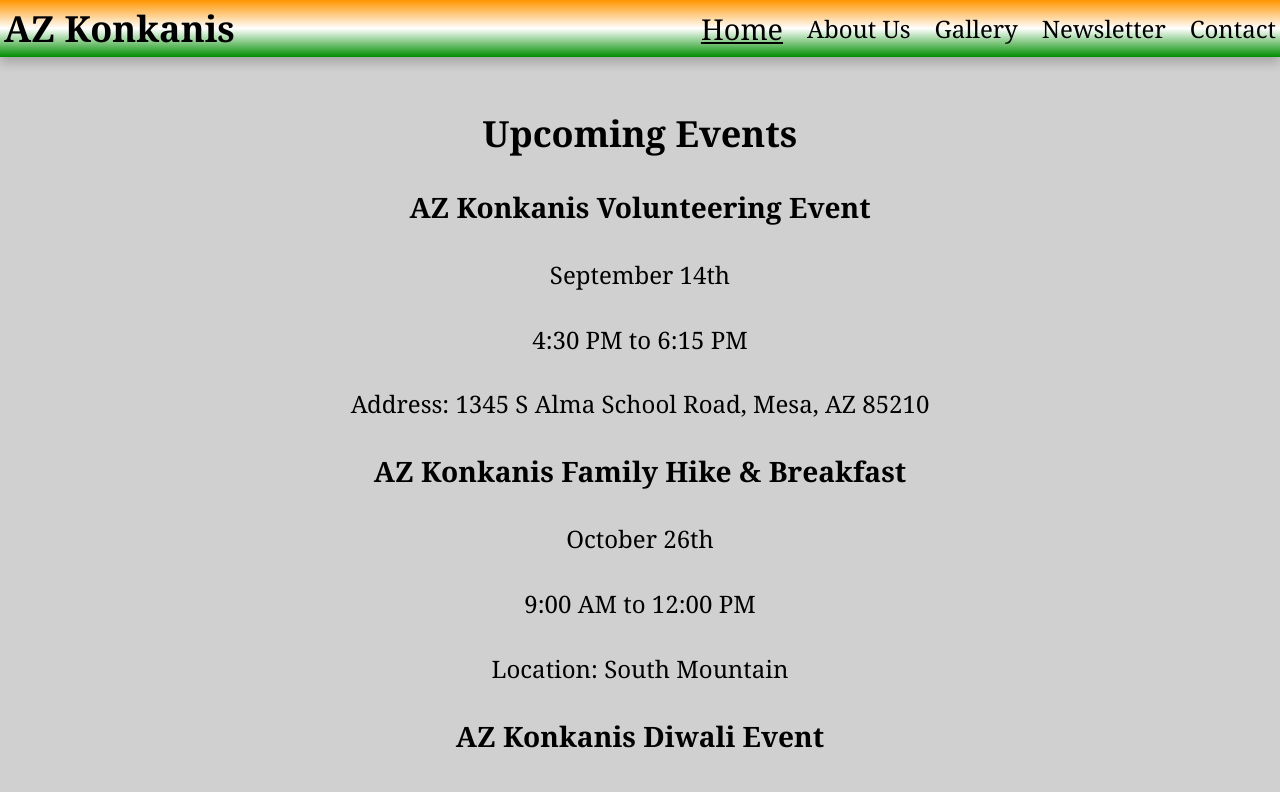
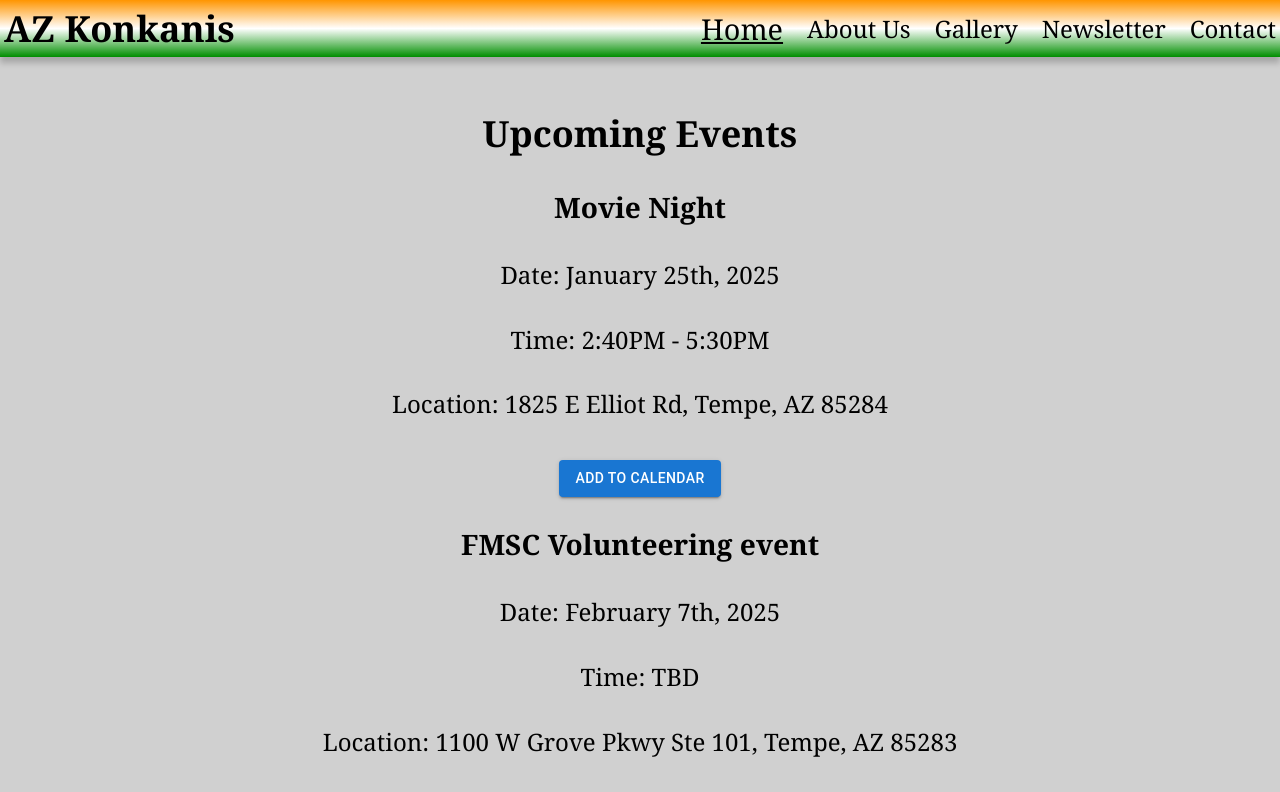
Before and after one commit to NithinJakrebet/azka_site, a React (Create React App) app in the folder frontend/: page / in a window 1280 px wide. Shown: the top 792 px of the page. Built offline with nearby package versions, Linux system fonts and the light colour scheme.

Commit message:
feat: upcoming events and newsletter updates

```diff
--- a/frontend/src/pages/Contact.jsx
+++ b/frontend/src/pages/Contact.jsx
@@ -9,7 +9,6 @@ const Contact = () => {
         <AnimatedPage>
             <Box className="text_box2">
                 <h1>Contact Us!</h1>
-                <h3>Shreeja Baliga: <a href="mailto:shreejapai@yahoo.com">shreejapai@yahoo.com</a> </h3>
                 <Button
                     sx={{
                         transition: 'transform 0.3s ease-in-out',
--- a/frontend/src/pages/Gallery.jsx
+++ b/frontend/src/pages/Gallery.jsx
@@ -74,7 +74,7 @@ export default function Gallery() {
                         <h1 className="title">{album.title}</h1>
 
                         {/* Render the link to the full album if available */}
-                        {album.link ? (
+                        {/* {album.link ? (
                             <a
                                 href={album.link}
                                 target="_blank"
@@ -83,7 +83,7 @@ export default function Gallery() {
                             >
                                 Full Album
                             </a>
-                        ) : null}
+                        ) : null} */}
 
                         <div
                             style={{
--- a/frontend/src/pages/Home.jsx
+++ b/frontend/src/pages/Home.jsx
@@ -1,3 +1,4 @@
+import { useMemo } from "react";
 import '../styling/pages.css';
 import AnimatedPage from "../components/AnimatedPage.jsx";
 import AppearOnScroll from "../components/AppearOnScroll";
@@ -6,61 +7,326 @@ import AccordionSummary from '@mui/material/AccordionSummary';
 import AccordionDetails from '@mui/material/AccordionDetails';
 import Typography from '@mui/material/Typography';
 import ExpandMoreIcon from '@mui/icons-material/ExpandMore';
+// Material UI button
+import Button from '@mui/material/Button';
 
-
-const archivedEvents = [
+/**
+ * 1. Our events with date in `YYYY-MM-DD` format, startTime and endTime as "HH:mm" (24-hour).
+ */
+const allEvents = [
+  {
+    title: "Movie Night",
+    date: "2025-01-25",
+    startTime: "14:40", // 2:40pm
+    endTime: "17:30",   // 5:30pm
+    location: "1825 E Elliot Rd, Tempe, AZ 85284",
+    description: "Screening for a Konkani movie"
+  },
+  {
+    title: "FMSC Volunteering event",
+    date: "2025-02-07",
+    // No startTime => "TBD"
+    location: "1100 W Grove Pkwy Ste 101, Tempe, AZ 85283",
+    description: "Pack meals for those in need."
+  },
+  {
+    title: "AZ Konkanis Spring Picnic",
+    date: "2025-02-23",
+    startTime: "10:00",
+    endTime: "16:00",
+    location: "5711 S All America Way, Tempe, AZ 85283",
+    description: "Games, food, fun!"
+  },
+  {
+    title: "Chudi Puja",
+    date: "2025-08-03",
+    startTime: "10:00",
+    endTime: "14:00",
+    location: "615 S Beck Ave, Tempe, AZ 85281",
+    description: "A community puja event."
+  },
+  // Archived
   {
     title: "Spring Picnic",
-        date: "March 20, 2024",
-        description: "An exciting picnic event for families and friends at the local park. Games, food, and more!"
+    date: "2024-03-20",
+    description: "An exciting picnic event for families and friends."
   },
   {
     title: "Hike",
-        date: "July 14, 2024",
+    date: "2024-07-14",
     description: "A scenic hike to raise funds."
-    }
+  },
+  {
+    title: "Volunteering Event",
+    date: "2024-09-14",
+    description: "Community volunteering program."
+  },
+  {
+    title: "Hike & Breakfast",
+    date: "2024-10-26",
+    description: "Morning hike, then a delicious breakfast."
+  },
+  {
+    title: "Diwali Event",
+    date: "2024-11-16",
+    description: "Celebrate Diwali with us!"
+  },
 ];
 
+// ===================== Utility Functions ===================== //
+
+/**
+ * Returns a JavaScript Date if `dateStr` is valid, otherwise null.
+ * Expects dateStr like "2025-01-25" or "January 25, 2025".
+ */
+function parseDate(dateStr) {
+  if (!dateStr) return null;
+  const dt = new Date(dateStr);
+  return isNaN(dt.getTime()) ? null : dt;
+}
+
+/**
+ * Convert a date string (YYYY-MM-DD) to "Month DaySuffix, Year"
+ * e.g. "2025-01-25" => "January 25th, 2025".
+ */
+function formatDate(dateStr) {
+  const dt = parseDate(dateStr);
+  if (!dt) return "";
+
+  const months = [
+    "January", "February", "March",
+    "April", "May", "June",
+    "July", "August", "September",
+    "October", "November", "December"
+  ];
+
+  // daySuffix helper
+  const daySuffix = (day) => {
+    if (day >= 11 && day <= 13) return "th";
+    switch (day % 10) {
+      case 1: return "st";
+      case 2: return "nd";
+      case 3: return "rd";
+      default: return "th";
+    }
+  };
+
+  const year = dt.getFullYear();
+  const monthName = months[dt.getMonth()];
+  const day = dt.getDate();
+  const suffix = daySuffix(day);
+
+  return `${monthName} ${day}${suffix}, ${year}`;
+}
+
+/**
+ * Convert "HH:mm" (24-hour) to "h:mma" in uppercase, e.g. "10:47AM".
+ * If missing, return "TBD".
+ */
+function formatTime(timeStr) {
+  if (!timeStr) return "TBD";
+  const [hour, minute] = timeStr.split(":");
+  if (!hour || !minute) return "TBD";
+
+  let hr = parseInt(hour, 10);
+  const min = parseInt(minute, 10);
+  if (isNaN(hr) || isNaN(min)) return "TBD";
+
+  const ampm = hr >= 12 ? "PM" : "AM";
+  if (hr === 0) {
+    hr = 12; // midnight is 12 AM
+  } else if (hr > 12) {
+    hr -= 12;
+  }
+  const minStr = min.toString().padStart(2, "0");
+
+  return `${hr}:${minStr}${ampm}`;
+}
+
+/**
+ * Build a combined time range, e.g. "2:40PM - 5:30PM",
+ * or "TBD - 5:30PM", "2:40PM - TBD", or "TBD" if both missing.
+ */
+function formatTimeRange(startTime, endTime) {
+  const start = formatTime(startTime);
+  const end = formatTime(endTime);
+
+  // both "TBD"
+  if (start === "TBD" && end === "TBD") {
+    return "TBD";
+  }
+  // if only start is known
+  if (start !== "TBD" && end === "TBD") {
+    return `${start} - TBD`;
+  }
+  // if only end is known
+  if (start === "TBD" && end !== "TBD") {
+    return `TBD - ${end}`;
+  }
+  // if both are known
+  return `${start} - ${end}`;
+}
+
+/**
+ * Combine date (YYYY-MM-DD) and time (HH:mm) into a JS Date.
+ * If time missing, default to 10:00 or 11:00, etc.
+ */
+function buildDateTime(dateStr, timeStr, defaultTime = "10:00") {
+  const dateObj = parseDate(dateStr);
+  if (!dateObj) return null;
+
+  const [hours, minutes] = (timeStr || defaultTime).split(":");
+  const newDate = new Date(
+    dateObj.getFullYear(),
+    dateObj.getMonth(),
+    dateObj.getDate(),
+    parseInt(hours, 10),
+    parseInt(minutes, 10),
+    0
+  );
+  return newDate;
+}
+
+/**
+ * Create ICS text from event’s date/time data.
+ */
+function createICSFileContent(event) {
+  // Build start and end Date objects.
+  const startDateTime = buildDateTime(event.date, event.startTime, "10:00");
+  const endDateTime = buildDateTime(event.date, event.endTime, "11:00");
+
+  const now = new Date();
+  const icsStart = startDateTime || now;
+  // If end is missing, default = start + 1 hour
+  const icsEnd = endDateTime || new Date(icsStart.getTime() + 60 * 60 * 1000);
+
+  // ICS format: YYYYMMDDTHHMMSS
+  const toCalFormat = (date) => {
+    const year = date.getFullYear();
+    const month = String(date.getMonth() + 1).padStart(2, "0");
+    const day = String(date.getDate()).padStart(2, "0");
+    const hours = String(date.getHours()).padStart(2, "0");
+    const minutes = String(date.getMinutes()).padStart(2, "0");
+    const seconds = "00";
+    return `${year}${month}${day}T${hours}${minutes}${seconds}`;
+  };
+
+  const start = toCalFormat(icsStart);
+  const end = toCalFormat(icsEnd);
+
+  return `BEGIN:VCALENDAR
+VERSION:2.0
+CALSCALE:GREGORIAN
+BEGIN:VEVENT
+SUMMARY:${event.title || ""}
+DESCRIPTION:${event.description || ""}
+DTSTART:${start}
+DTEND:${end}
+LOCATION:${event.location || ""}
+END:VEVENT
+END:VCALENDAR`;
+}
+
+/**
+ * Trigger a download of the ICS file in the browser.
+ */
+function downloadICSFile(event) {
+  const icsContent = createICSFileContent(event);
+  const blob = new Blob([icsContent], { type: "text/calendar;charset=utf-8" });
+  const url = URL.createObjectURL(blob);
+
+  const link = document.createElement("a");
+  link.href = url;
+  link.download = `${(event.title || "event").replace(/\s+/g, "_")}.ics`;
+  document.body.appendChild(link);
+  link.click();
+  document.body.removeChild(link);
+
+  URL.revokeObjectURL(url);
+}
+
+// ===================== Main Component ===================== //
+
 export default function Home() {
+  // Separate upcoming vs archived
+  const { upcomingEvents, archivedEvents } = useMemo(() => {
+    const now = new Date();
+    const upcoming = [];
+    const archived = [];
+
+    allEvents.forEach((event) => {
+      const eventDate = parseDate(event.date);
+      // If invalid or in the past -> archived
+      if (!eventDate || eventDate < now) {
+        archived.push(event);
+      } else {
+        upcoming.push(event);
+      }
+    });
+
+    return { upcomingEvents: upcoming, archivedEvents: archived };
+  }, []);
+
   return (
     <AnimatedPage>
       <AppearOnScroll>
         <div className="text_box">
+          {/* Upcoming Events */}
           <h2>Upcoming Events</h2>
+          {upcomingEvents.length === 0 ? (
+            <p>No upcoming events at this time.</p>
+          ) : (
+            upcomingEvents.map((event, idx) => {
+              const displayDate = formatDate(event.date);
+              const timeRange = formatTimeRange(event.startTime, event.endTime);
+              return (
+                <div key={idx} style={{ marginBottom: "1.5rem" }}>
+                  <h3>{event.title}</h3>
+                  <h4>Date: {displayDate}</h4>
+                  <h4>Time: {timeRange}</h4>
+                  {event.location && <h4>Location: {event.location}</h4>}
 
-                    {/* New Events */}
-                    <h3>AZ Konkanis Volunteering Event</h3>
-                    <h4>September 14th</h4>
-                    <h4>4:30 PM to 6:15 PM</h4>
-                    <h4>Address: 1345 S Alma School Road, Mesa, AZ 85210</h4>
+                  <Button
+                    variant="contained"
+                    color="primary"
+                    onClick={() => downloadICSFile(event)}
+                    style={{ marginTop: "0.5rem" }}
+                  >
+                    Add to Calendar
+                  </Button>
+                </div>
+              );
+            })
+          )}
 
-                    <h3>AZ Konkanis Family Hike & Breakfast</h3>
-                    <h4>October 26th</h4>
-                    <h4>9:00 AM to 12:00 PM</h4>
-                    <h4>Location: South Mountain</h4>
-
-                    <h3>AZ Konkanis Diwali Event</h3>
-                    <h4>November 16th</h4>
-                    <h4>Details TBD</h4>
-
-                    {/* Archived Events using Accordion */}
+          {/* Archived Events */}
           <h2>Archived Events</h2>
           <Accordion>
             <AccordionSummary expandIcon={<ExpandMoreIcon />}>
               <Typography>Archived Events</Typography>
             </AccordionSummary>
             <AccordionDetails>
-                            {archivedEvents.map((event, index) => (
-                                <div key={index}>
-                                    <h4>{event.title}</h4>
-                                    <p>Date: {event.date}</p>
-                                    <p>{event.description}</p>
+              {archivedEvents.map((event, index) => {
+                const displayDate = formatDate(event.date);
+                const timeRange = formatTimeRange(event.startTime, event.endTime);
+                return (
+                  <div key={index} style={{ marginBottom: "1rem" }}>
+                    <h3>{event.title}</h3>
+                    <p>
+                      {displayDate}
+                      {timeRange === "TBD"
+                        ? ""         // omit time if entirely "TBD"
+                        : `, ${timeRange}`
+                      }
+                    </p>
+                    {event.description && <p>{event.description}</p>}
                   </div>
-                            ))}
+                );
+              })}
             </AccordionDetails>
           </Accordion>
         </div>
       </AppearOnScroll>
     </AnimatedPage>
-    )
+  );
 }
--- a/frontend/src/styling/navbar.css
+++ b/frontend/src/styling/navbar.css
@@ -11,7 +11,7 @@ body {
 nav {
     background: linear-gradient(to bottom, rgb(255, 149, 0), rgb(255, 255, 255), rgb(0, 142, 0));
     background-size:contain;
-    box-shadow: 0 6px 10px 0 rgba(0,0,0,0.2);
+    box-shadow: 0 6px 6px 0 rgba(0,0,0,0.2);
     background-position: 0%;
     color: rgb(0, 0, 0);
     display: flex;
```
Also changed, not shown: frontend/src/pages/About.jsx (+26 -13 lines), frontend/src/pages/Newsletter.jsx (+28 -24 lines), 1 other file (tests, documents, lock files or other folders). Lines whose indentation alone changed are shown as unchanged.
